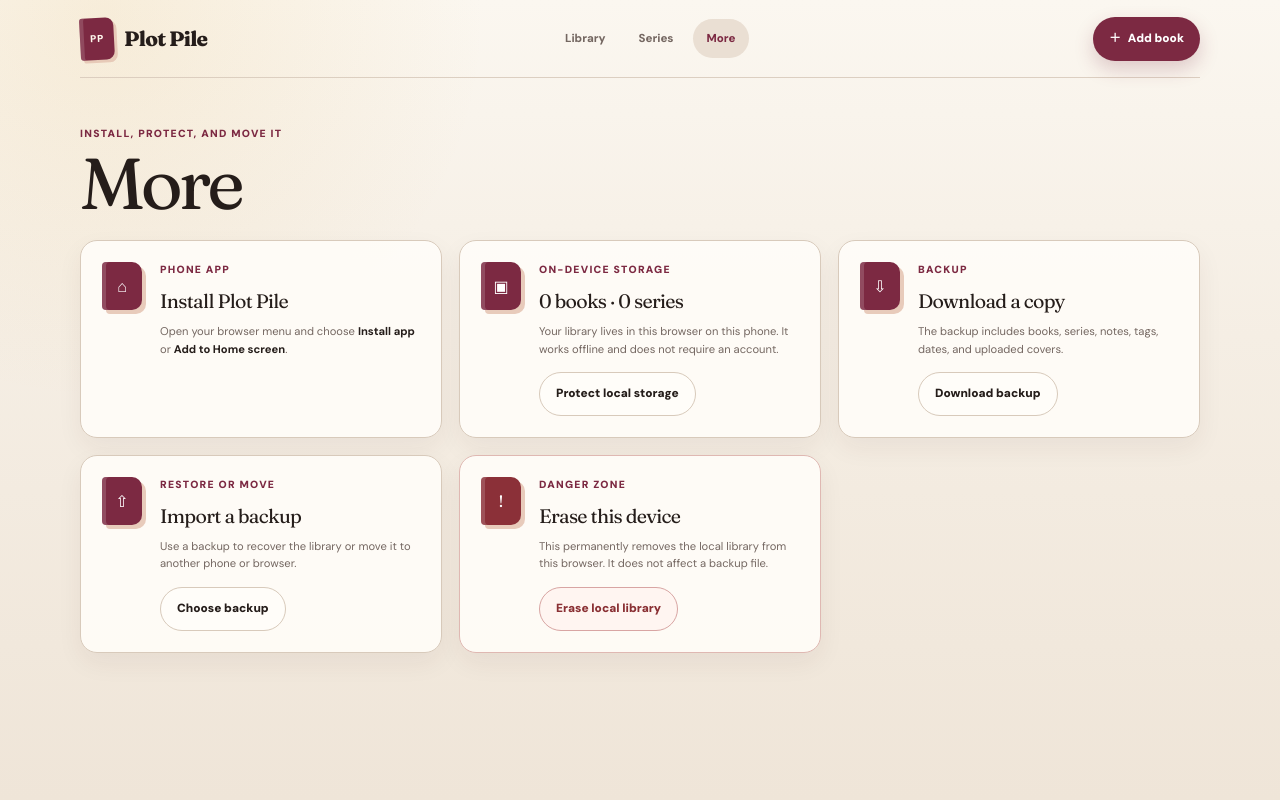
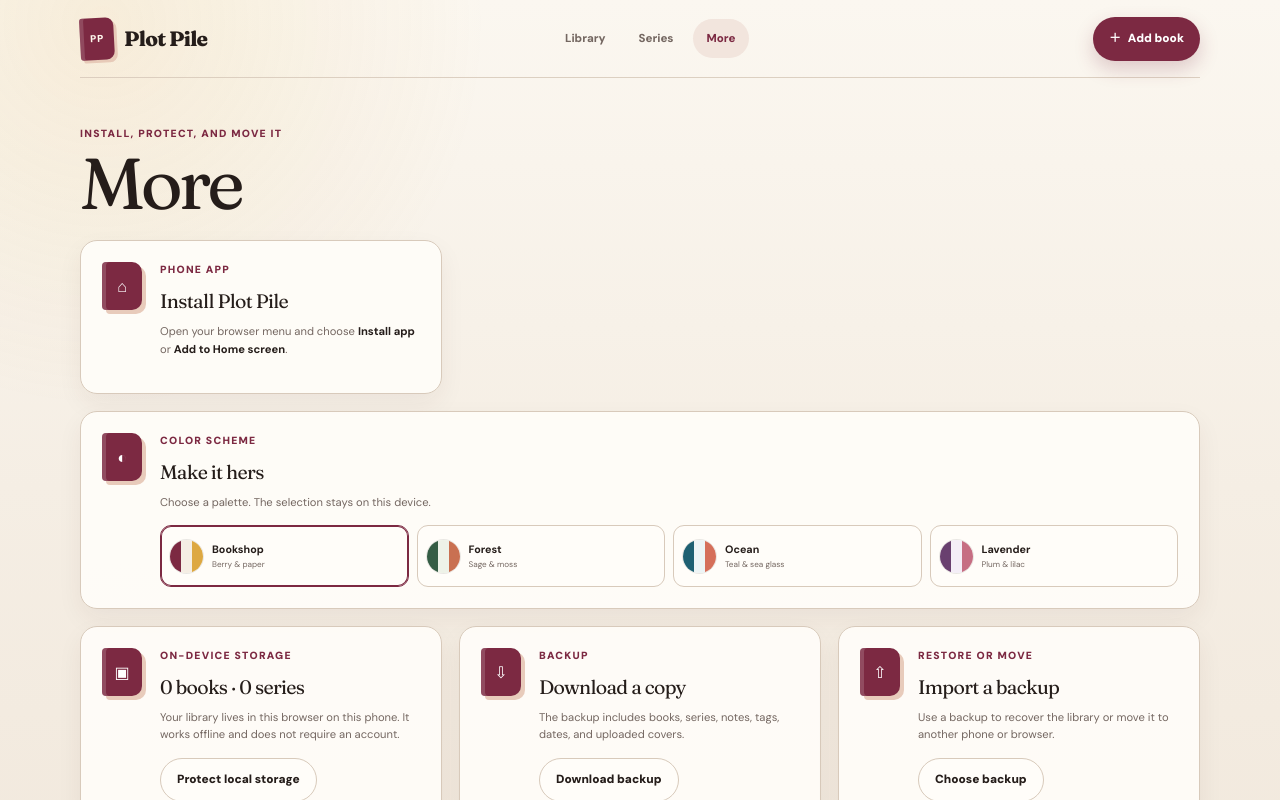
Before and after one commit to mattgarretson/TBR-Manager, a Next.js app: page / in a window 1280 px wide. Both pictures are taken after a click on the button "More". Shown: the top 800 px of the page. Built offline with nearby package versions, Linux system fonts and the light colour scheme.

Commit message:
Add selectable device color schemes

```diff
--- a/app/globals.css
+++ b/app/globals.css
@@ -17,6 +17,103 @@
   --warning-bg: #f5dfd3;
   --warning-text: #84422f;
   --shadow: 0 15px 38px rgba(68, 42, 32, 0.09);
+  --page-top: #fbf7f0;
+  --page-bottom: #efe5d8;
+  --page-glow: rgba(221, 168, 66, 0.13);
+  --header-glass: rgba(251, 247, 240, 0.92);
+  --surface-glass: rgba(255, 253, 249, 0.92);
+  --surface-soft: #e8ddcf;
+  --nav-active: #f2e5dd;
+  --tag-bg: #f8ebe3;
+  --tag-border: #dec5ba;
+  --tag-text: #794737;
+  --note-bg: #f7f0e4;
+  --note-text: #4e3f39;
+  --input-border: #ccbdad;
+}
+
+html[data-theme="forest"] {
+  --ink: #1f2b22;
+  --muted: #647066;
+  --paper: #eef2e8;
+  --paper-deep: #dbe4d4;
+  --card: #fbfdf7;
+  --berry: #355d45;
+  --berry-dark: #254433;
+  --peach: #c97051;
+  --sage: #526b4e;
+  --gold: #c99a3d;
+  --line: #c7d1c1;
+  --page-top: #f8faf4;
+  --page-bottom: #e2e9db;
+  --page-glow: rgba(105, 139, 88, 0.16);
+  --header-glass: rgba(248, 250, 244, 0.92);
+  --surface-glass: rgba(251, 253, 247, 0.92);
+  --surface-soft: #dce7d7;
+  --nav-active: #dce9d9;
+  --tag-bg: #e5eee0;
+  --tag-border: #c7d8c0;
+  --tag-text: #405b3d;
+  --note-bg: #edf3e5;
+  --note-text: #354535;
+  --input-border: #bdcbb7;
+  --shadow: 0 15px 38px rgba(42, 64, 43, 0.09);
+}
+
+html[data-theme="ocean"] {
+  --ink: #1d2b33;
+  --muted: #64757d;
+  --paper: #edf4f5;
+  --paper-deep: #d8e7e8;
+  --card: #fbfefe;
+  --berry: #1e6072;
+  --berry-dark: #154957;
+  --peach: #d56f5a;
+  --sage: #527a78;
+  --gold: #d2a049;
+  --line: #c4d7d9;
+  --page-top: #f7fbfb;
+  --page-bottom: #deecee;
+  --page-glow: rgba(76, 148, 161, 0.15);
+  --header-glass: rgba(247, 251, 251, 0.92);
+  --surface-glass: rgba(251, 254, 254, 0.92);
+  --surface-soft: #dbeaec;
+  --nav-active: #d9ebee;
+  --tag-bg: #e1eff1;
+  --tag-border: #bed7dc;
+  --tag-text: #285b67;
+  --note-bg: #e9f2f3;
+  --note-text: #304a51;
+  --input-border: #b9ced1;
+  --shadow: 0 15px 38px rgba(37, 76, 83, 0.09);
+}
+
+html[data-theme="lavender"] {
+  --ink: #2e2331;
+  --muted: #756879;
+  --paper: #f4eef7;
+  --paper-deep: #e4d8ea;
+  --card: #fffaff;
+  --berry: #69406f;
+  --berry-dark: #4e2e54;
+  --peach: #c66e83;
+  --sage: #706d8a;
+  --gold: #d0a04e;
+  --line: #d5c7dc;
+  --page-top: #fbf8fc;
+  --page-bottom: #e9dfed;
+  --page-glow: rgba(151, 107, 164, 0.15);
+  --header-glass: rgba(251, 248, 252, 0.92);
+  --surface-glass: rgba(255, 250, 255, 0.92);
+  --surface-soft: #e8ddec;
+  --nav-active: #eaddef;
+  --tag-bg: #eee1f1;
+  --tag-border: #d8c4de;
+  --tag-text: #66436d;
+  --note-bg: #f3eaf5;
+  --note-text: #4e3b52;
+  --input-border: #cbbbd1;
+  --shadow: 0 15px 38px rgba(73, 46, 79, 0.09);
 }
 
 * { box-sizing: border-box; }
@@ -32,8 +129,8 @@
   min-height: 100vh;
   margin: 0;
   background:
-    radial-gradient(circle at 8% 2%, rgba(221, 168, 66, 0.13), transparent 24rem),
-    linear-gradient(180deg, #fbf7f0 0%, var(--paper) 42%, #efe5d8 100%);
+    radial-gradient(circle at 8% 2%, var(--page-glow), transparent 24rem),
+    linear-gradient(180deg, var(--page-top) 0%, var(--paper) 42%, var(--page-bottom) 100%);
   color: var(--ink);
   font-family: var(--font-dm-sans), sans-serif;
 }
@@ -85,7 +182,7 @@
   align-items: center;
   justify-content: space-between;
   border-bottom: 1px solid rgba(216, 202, 187, 0.86);
-  background: rgba(251, 247, 240, 0.92);
+  background: var(--header-glass);
   backdrop-filter: blur(14px);
 }
 
@@ -174,7 +271,7 @@
   padding: 8px 9px;
   border: 1px solid var(--line);
   border-radius: 11px;
-  background: rgba(255, 253, 249, 0.68);
+  background: var(--surface-glass);
   color: var(--muted);
   font-size: 0.54rem;
   font-weight: 750;
@@ -240,7 +337,7 @@
   gap: 10px;
   border: 1px solid var(--line);
   border-radius: 14px;
-  background: rgba(255, 253, 249, 0.88);
+  background: var(--surface-glass);
   box-shadow: 0 5px 17px rgba(67, 42, 32, 0.04);
 }
 
@@ -278,7 +375,7 @@
 .form-field select,
 .standard-input {
   width: 100%;
-  border: 1px solid #ccbdad;
+  border: 1px solid var(--input-border);
   border-radius: 10px;
   background: var(--card);
   color: var(--ink);
@@ -322,7 +419,7 @@
   flex: 0 0 auto;
   border: 1px solid var(--line);
   border-radius: 999px;
-  background: rgba(255, 253, 249, 0.65);
+  background: var(--surface-glass);
   color: var(--muted);
   font-weight: 760;
   white-space: nowrap;
@@ -393,7 +490,7 @@
   gap: 13px;
   border: 1px solid var(--line);
   border-radius: 17px;
-  background: rgba(255, 253, 249, 0.93);
+  background: var(--surface-glass);
   box-shadow: var(--shadow);
 }
 
@@ -489,7 +586,7 @@
 }
 
 .series-link,
-.standalone-badge { background: #e8ddcf; color: #4d3d36; }
+.standalone-badge { background: var(--surface-soft); color: var(--ink); }
 .series-link { text-align: left; }
 .status-badge.complete { background: var(--success-bg); color: var(--success-text); }
 .status-badge.incomplete { background: var(--warning-bg); color: var(--warning-text); }
@@ -505,9 +602,9 @@
 .book-tags button {
   min-height: 24px;
   padding: 0 7px;
-  border-color: #dec5ba;
-  background: #f8ebe3;
-  color: #794737;
+  border-color: var(--tag-border);
+  background: var(--tag-bg);
+  color: var(--tag-text);
   font-size: 0.56rem;
 }
 
@@ -516,7 +613,7 @@
   padding: 10px 10px 10px 9px;
   border-left: 3px solid var(--gold);
   border-radius: 0 9px 9px 0;
-  background: #f7f0e4;
+  background: var(--note-bg);
 }
 
 .reason-note small {
@@ -529,7 +626,7 @@
 
 .reason-note p {
   margin: 3px 0 0;
-  color: #4e3f39;
+  color: var(--note-text);
   font-size: 0.66rem;
   line-height: 1.45;
   overflow-wrap: anywhere;
@@ -565,7 +662,7 @@
   justify-content: center;
   border: 1px dashed #cbbbA9;
   border-radius: 20px;
-  background: rgba(255, 253, 249, 0.66);
+  background: var(--surface-glass);
   text-align: center;
 }
 
@@ -609,7 +706,7 @@
   padding: 18px;
   border: 1px solid var(--line);
   border-radius: 18px;
-  background: rgba(255, 253, 249, 0.93);
+  background: var(--surface-glass);
   box-shadow: var(--shadow);
 }
 
@@ -630,7 +727,7 @@
   grid-template-columns: 1fr auto;
   gap: 2px 12px;
   border-radius: 11px;
-  background: #f5e8d2;
+  background: var(--nav-active);
 }
 
 .release-callout > span { grid-column: 1 / -1; color: #8b7050; font-size: 0.53rem; font-weight: 850; letter-spacing: 0.08em; text-transform: uppercase; }
@@ -670,7 +767,7 @@
   border-radius: 50%;
   display: grid;
   place-items: center;
-  background: #eee2d5;
+  background: var(--surface-soft);
   color: var(--berry);
   font-size: 0.6rem;
   font-weight: 850;
@@ -693,7 +790,7 @@
   gap: 14px;
   border: 1px solid var(--line);
   border-radius: 17px;
-  background: rgba(255, 253, 249, 0.9);
+  background: var(--surface-glass);
   box-shadow: 0 10px 26px rgba(68, 42, 32, 0.06);
 }
 
@@ -707,6 +804,62 @@
 .settings-card h2 { margin: 0; font-size: 1.22rem; letter-spacing: -0.035em; }
 .settings-card p:not(.eyebrow) { margin: 7px 0 14px; color: var(--muted); font-size: 0.7rem; line-height: 1.55; }
 .settings-card strong { color: var(--ink); }
+
+.theme-options {
+  display: grid;
+  grid-template-columns: repeat(2, minmax(0, 1fr));
+  gap: 8px;
+}
+
+.theme-options button {
+  min-width: 0;
+  min-height: 62px;
+  padding: 8px;
+  display: grid;
+  grid-template-columns: 35px minmax(0, 1fr);
+  align-items: center;
+  gap: 8px;
+  border: 1px solid var(--line);
+  border-radius: 11px;
+  background: var(--card);
+  color: var(--ink);
+  text-align: left;
+  cursor: pointer;
+}
+
+.theme-options button.active {
+  border-color: var(--berry);
+  box-shadow: inset 0 0 0 1px var(--berry);
+}
+
+.theme-options button > span:last-child { min-width: 0; }
+.theme-options strong { display: block; overflow: hidden; font-size: 0.67rem; text-overflow: ellipsis; }
+.theme-options small { display: block; margin-top: 2px; overflow: hidden; color: var(--muted); font-size: 0.51rem; text-overflow: ellipsis; white-space: nowrap; }
+
+.theme-swatch {
+  width: 35px;
+  height: 35px;
+  border: 1px solid rgba(0, 0, 0, 0.09);
+  border-radius: 50%;
+  display: grid;
+  grid-template-columns: repeat(3, 1fr);
+  overflow: hidden;
+}
+
+.theme-swatch i { display: block; }
+.theme-swatch.bookshop i:nth-child(1) { background: #7c2942; }
+.theme-swatch.bookshop i:nth-child(2) { background: #f5eee4; }
+.theme-swatch.bookshop i:nth-child(3) { background: #dda842; }
+.theme-swatch.forest i:nth-child(1) { background: #355d45; }
+.theme-swatch.forest i:nth-child(2) { background: #eef2e8; }
+.theme-swatch.forest i:nth-child(3) { background: #c97051; }
+.theme-swatch.ocean i:nth-child(1) { background: #1e6072; }
+.theme-swatch.ocean i:nth-child(2) { background: #edf4f5; }
+.theme-swatch.ocean i:nth-child(3) { background: #d56f5a; }
+.theme-swatch.lavender i:nth-child(1) { background: #69406f; }
+.theme-swatch.lavender i:nth-child(2) { background: #f4eef7; }
+.theme-swatch.lavender i:nth-child(3) { background: #c66e83; }
+
 .protected-label { display: inline-block; padding: 8px 11px; border-radius: 999px; background: var(--success-bg); color: var(--success-text); font-size: 0.64rem; font-weight: 800; }
 .file-button { width: fit-content; }
 .file-button input { display: none; }
@@ -740,7 +893,7 @@
   display: grid;
   grid-template-columns: repeat(3, 1fr);
   border-top: 1px solid var(--line);
-  background: rgba(255, 253, 249, 0.96);
+  background: var(--surface-glass);
   backdrop-filter: blur(14px);
 }
 
@@ -762,7 +915,7 @@
 }
 
 .mobile-nav button span { font-size: 0.9rem; line-height: 1; }
-.mobile-nav button.active { background: #f2e5dd; color: var(--berry); }
+.mobile-nav button.active { background: var(--nav-active); color: var(--berry); }
 
 .dialog-backdrop {
   position: fixed;
@@ -824,7 +977,7 @@
   gap: 13px;
   border: 1px solid var(--line);
   border-radius: 13px;
-  background: rgba(255,253,249,0.62);
+  background: var(--surface-glass);
 }
 
 .cover-picker {
@@ -879,7 +1032,7 @@
   padding: 14px 14px 1px;
   border: 1px solid var(--line);
   border-radius: 13px;
-  background: rgba(255,253,249,0.58);
+  background: var(--surface-glass);
 }
 
 .nested-fields legend { padding: 0 7px; font-family: var(--font-fraunces), serif; font-size: 0.95rem; font-weight: 740; }
@@ -895,7 +1048,7 @@
   flex-wrap: wrap;
   align-items: center;
   gap: 5px;
-  border: 1px solid #ccbdad;
+  border: 1px solid var(--input-border);
   border-radius: 10px;
   background: var(--card);
 }
@@ -905,8 +1058,8 @@
   padding: 0 9px;
   border: 0;
   border-radius: 999px;
-  background: #f1ddd5;
-  color: #734131;
+  background: var(--tag-bg);
+  color: var(--tag-text);
   font-size: 0.62rem;
   font-weight: 760;
   cursor: pointer;
@@ -933,7 +1086,7 @@
   justify-content: flex-end;
   gap: 8px;
   border-top: 1px solid var(--line);
-  background: rgba(245, 238, 228, 0.96);
+  background: var(--header-glass);
   backdrop-filter: blur(9px);
 }
 
@@ -980,7 +1133,7 @@
 
   .desktop-nav { display: flex; gap: 5px; }
   .desktop-nav button { min-height: 39px; padding: 0 14px; border: 0; border-radius: 999px; background: transparent; color: var(--muted); font-size: 0.72rem; font-weight: 780; cursor: pointer; }
-  .desktop-nav button.active { background: #eadfd3; color: var(--berry); }
+  .desktop-nav button.active { background: var(--nav-active); color: var(--berry); }
   .desktop-add { display: inline-flex; }
 
   .page { width: min(1120px, calc(100% - 40px)); padding-top: 48px; }
@@ -1016,6 +1169,8 @@
   .settings-grid { grid-template-columns: repeat(2, minmax(0, 1fr)); gap: 17px; }
   .settings-card { padding: 21px; }
   .install-card { grid-column: 1 / -1; }
+  .theme-card { grid-column: 1 / -1; }
+  .theme-options { grid-template-columns: repeat(4, minmax(0, 1fr)); }
   .danger-card { grid-column: 1 / -1; }
 
   .mobile-fab,
--- a/app/page.tsx
+++ b/app/page.tsx
@@ -24,6 +24,7 @@
 import type { LibrarySnapshot, LocalBook, LocalSeries, SeriesStatus } from "./library-types";
 
 type ViewName = "library" | "series" | "settings";
+type ThemeName = "bookshop" | "forest" | "ocean" | "lavender";
 type BookScope = "all" | "standalone" | "incomplete" | "complete" | "upcoming";
 type SeriesScope = "all" | "incomplete" | "complete" | "upcoming";
 type SortDirection = "asc" | "desc";
@@ -77,6 +78,13 @@
 
 const NEW_SERIES_VALUE = "__new_series__";
 const LEGACY_IMPORT_META = "legacy-hosted-import-v1";
+const THEME_STORAGE_KEY = "plot-pile-theme";
+const THEMES: { id: ThemeName; name: string; description: string; color: string }[] = [
+  { id: "bookshop", name: "Bookshop", description: "Berry & paper", color: "#7c2942" },
+  { id: "forest", name: "Forest", description: "Sage & moss", color: "#355d45" },
+  { id: "ocean", name: "Ocean", description: "Teal & sea glass", color: "#1e6072" },
+  { id: "lavender", name: "Lavender", description: "Plum & lilac", color: "#69406f" },
+];
 
 const emptyBookDraft: BookDraft = {
   title: "",
@@ -231,6 +239,11 @@
   const [isIos] = useState(() => typeof navigator !== "undefined" && /iphone|ipad|ipod/i.test(navigator.userAgent));
   const [storagePersistent, setStoragePersistent] = useState<boolean | null>(null);
   const [canPersistStorage] = useState(() => typeof navigator !== "undefined" && Boolean(navigator.storage?.persist));
+  const [theme, setTheme] = useState<ThemeName>(() => {
+    if (typeof window === "undefined") return "bookshop";
+    const saved = window.localStorage.getItem(THEME_STORAGE_KEY);
+    return THEMES.some((item) => item.id === saved) ? saved as ThemeName : "bookshop";
+  });
 
   async function refreshLibrary() {
     const snapshot = await readLibrary();
@@ -292,6 +305,15 @@
     const timeout = window.setTimeout(() => setNotice(""), 3200);
     return () => window.clearTimeout(timeout);
   }, [notice]);
+
+  useEffect(() => {
+    document.documentElement.dataset.theme = theme;
+    window.localStorage.setItem(THEME_STORAGE_KEY, theme);
+    document.querySelector('meta[name="theme-color"]')?.setAttribute(
+      "content",
+      THEMES.find((item) => item.id === theme)?.color ?? "#7c2942",
+    );
+  }, [theme]);
 
   useEffect(() => {
     if (!bookEditorOpen && !seriesEditorOpen) return;
@@ -887,6 +909,19 @@
                 {isInstalled ? <p>It is running as a standalone app on this device.</p> : installPrompt ? <><p>Install it for a home-screen icon and offline access.</p><button className="primary-button" type="button" onClick={() => void installApp()}>Install app</button></> : isIos ? <p>In Safari, tap <strong>Share</strong>, then <strong>Add to Home Screen</strong>.</p> : <p>Open your browser menu and choose <strong>Install app</strong> or <strong>Add to Home screen</strong>.</p>}
               </div>
             </article>
+            <article className="settings-card theme-card">
+              <span className="settings-icon" aria-hidden="true">◐</span>
+              <div><p className="eyebrow">Color scheme</p><h2>Make it hers</h2><p>Choose a palette. The selection stays on this device.</p>
+                <div className="theme-options" role="group" aria-label="Choose a color scheme">
+                  {THEMES.map((item) => (
+                    <button className={theme === item.id ? "active" : ""} type="button" onClick={() => setTheme(item.id)} aria-pressed={theme === item.id} key={item.id}>
+                      <span className={`theme-swatch ${item.id}`} aria-hidden="true"><i /><i /><i /></span>
+                      <span><strong>{item.name}</strong><small>{item.description}</small></span>
+                    </button>
+                  ))}
+                </div>
+              </div>
+            </article>
             <article className="settings-card">
               <span className="settings-icon" aria-hidden="true">▣</span>
               <div><p className="eyebrow">On-device storage</p><h2>{books.length} books · {series.length} series</h2><p>Your library lives in this browser on this phone. It works offline and does not require an account.</p>
```
Also changed, not shown: 1 other file (tests, documents, lock files or other folders).
